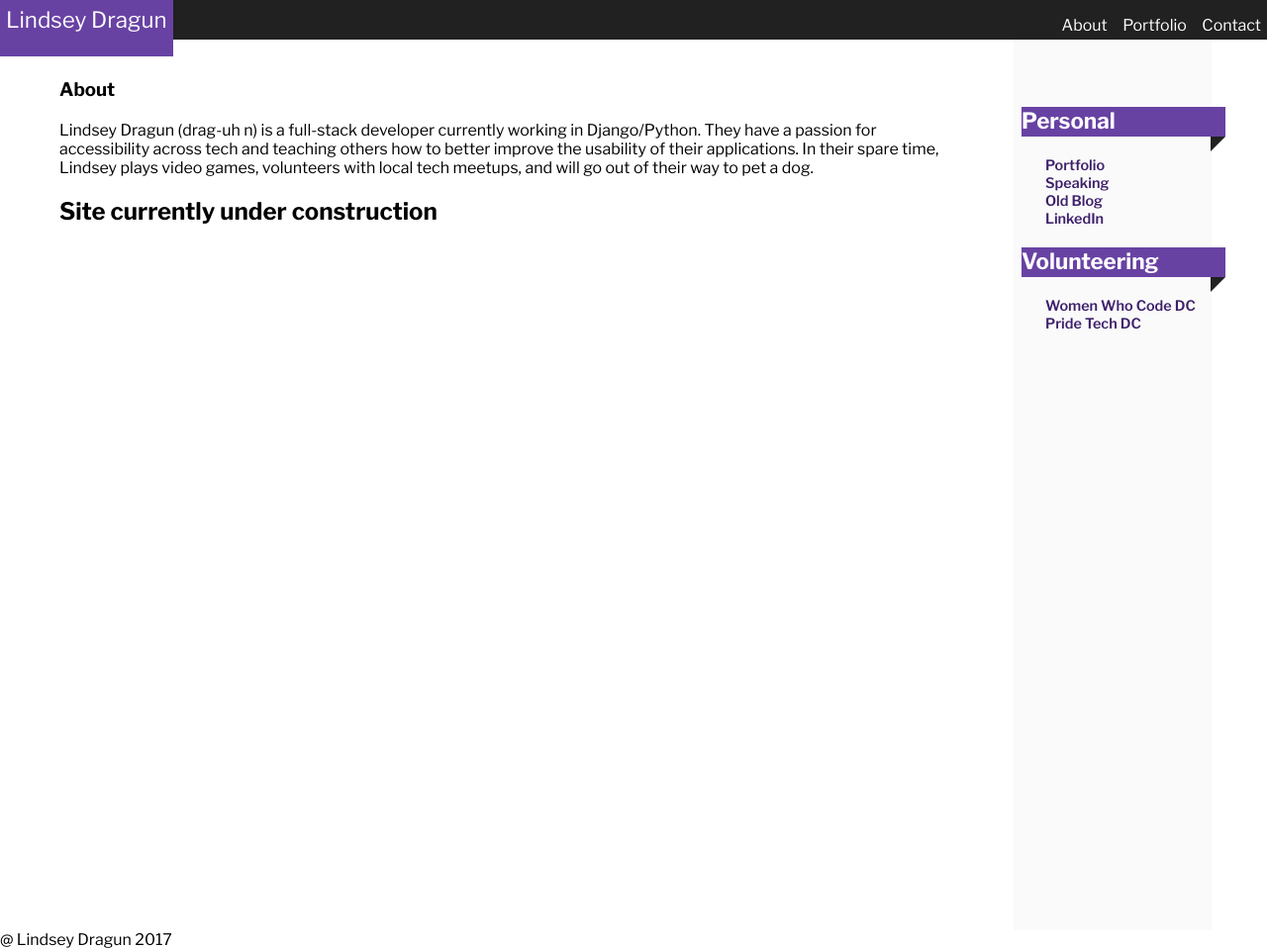
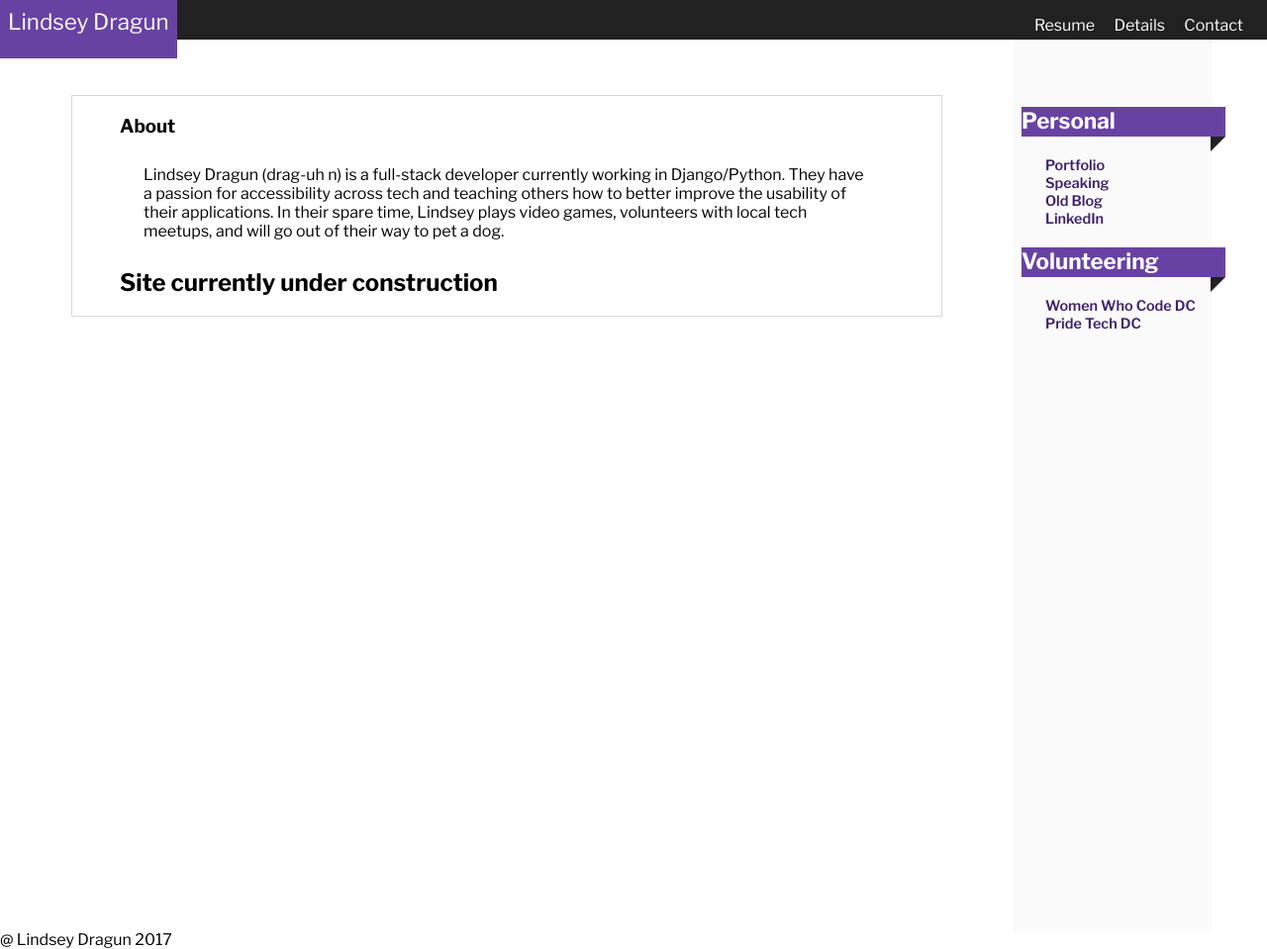
Before and after one commit to lmdragun/portfolio, a Jekyll site: the page built from index.html, in a window 1280 px wide. Shown: the whole page at 99% size. Built offline with Jekyll 4.4.1, drawn with Linux system fonts in a browser that asks for light colours.

Commit message:
updated header links/look

```diff
--- a/_includes/header.html
+++ b/_includes/header.html
@@ -1,10 +1,10 @@
 <header class="header">
   <nav class="header-nav">
-    <div class="header-nav__title">Lindsey Dragun</div>
+    <div class="header-nav__title"><a href="/">Lindsey Dragun</a></div>
     <ul class="header-nav__links">
-      <li class="header-nav__link">About</li>
-      <li class="header-nav__link">Portfolio</li>
-      <li class="header-nav__link">Contact</li>
+      <li class="header-nav__link"><a href="/resume.html">Resume</a></li>
+      <li class="header-nav__link">Details</li>
+      <li class="header-nav__link"><a href="/contact.html">Contact</a></li>
     </ul>
   </nav>
 </header>
--- a/_sass/_default.scss
+++ b/_sass/_default.scss
@@ -6,10 +6,30 @@
 
   &__content {
     width: 100%;
-    padding: 20px 60px;
+    padding: $space-triple $space-sex;
 
     @include desktop {
       width: 80%;
     }
+
+    a {
+      color: $purple-light;
+      font-weight: $semi-bold;
+    }
+  }
+
+  .blurb {
+    padding: 0 $space-triple;
+
+
+    @include desktop {
+      padding: 0 $space-sex;
+      margin: $space-quad $space-triple;
+      border: 1px solid $grey;
+
+      p {
+        padding: $space $space-triple;
+      }
+    }
   }
 }
--- a/_sass/_header.scss
+++ b/_sass/_header.scss
@@ -4,6 +4,14 @@
   height: 40px;
   background-color: $black;
   color: $white;
+
+  ul {
+    list-style: none;
+  }
+
+  a {
+    color: $white;
+  }
 
   &-nav {
     display: flex;
@@ -13,18 +21,18 @@
     &__title {
       background-color: $purple-light;
       font-size: 1rem;
-      padding: 6px;
+      padding: $space;
 
       @include desktop {
         font-size: $text-md;
       }
     }
     &__links {
-
+      padding-right: $space-double;
     }
     &__link {
       display: inline-block;
-      padding: 0 6px 6px 6px;
+      padding: 0 $space $space $space;
     }
   }
 }
```
